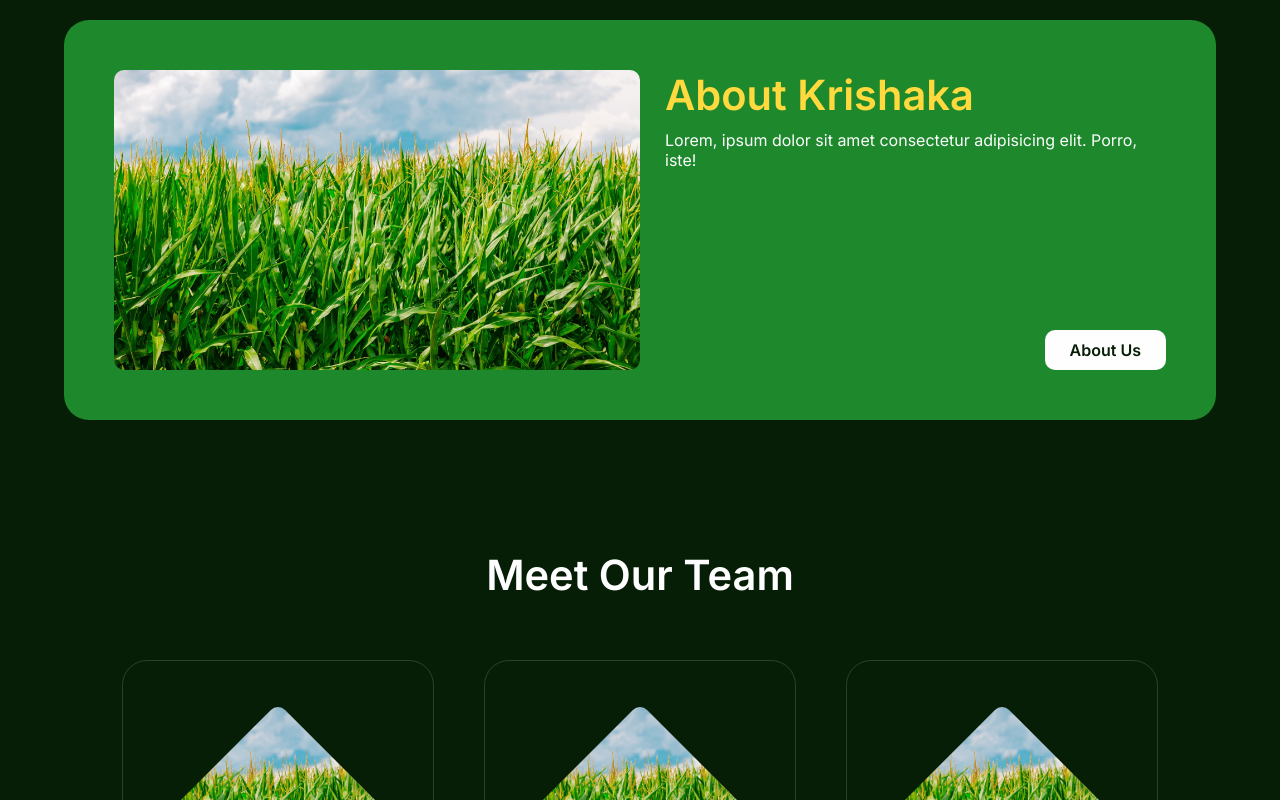
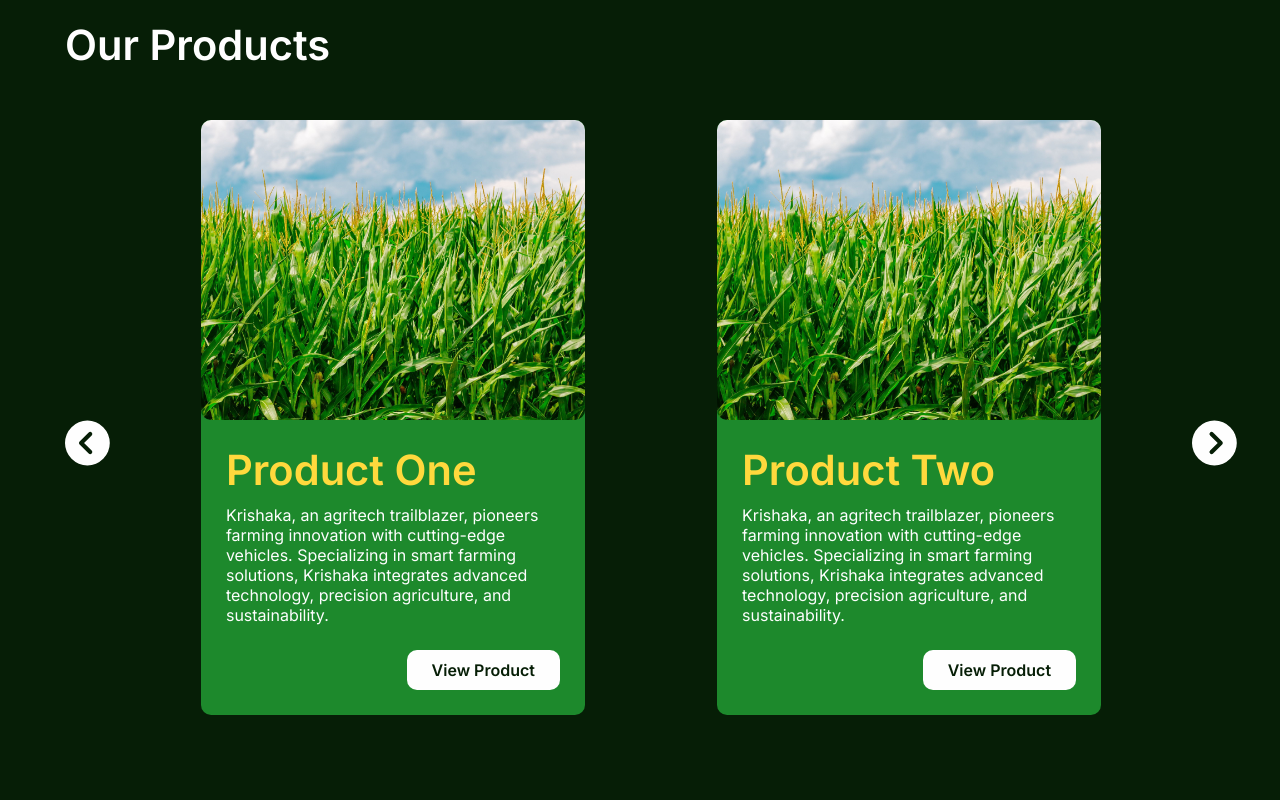
Before and after one commit to Krishaka/krishaka-remake, a Next.js app: page / in a window 1280 px wide. Shown: the part 860-1660 px from the top of the page. Built offline with nearby package versions, Linux system fonts and the light colour scheme.

Commit message:
carousal design finished, functionality left

```diff
--- a/common-data.ts
+++ b/common-data.ts
@@ -34,7 +34,34 @@ export const navList = [
   }
 ];
 
-export const productList = ["product one", "product two", "product three"];
+// export const productList = ["product one", "product two", "product three"];
+
+export const productList = [
+  {
+    productName: "product one",
+    productImg: "/images/wallpaper.jpg",
+    productDesc:
+      "Krishaka, an agritech trailblazer, pioneers farming innovation with cutting-edge vehicles.\
+      Specializing in smart farming solutions, Krishaka integrates advanced technology, precision\
+      agriculture, and sustainability."
+  },
+  {
+    productName: "product two",
+    productImg: "/images/wallpaper.jpg",
+    productDesc:
+      "Krishaka, an agritech trailblazer, pioneers farming innovation with cutting-edge vehicles.\
+      Specializing in smart farming solutions, Krishaka integrates advanced technology, precision\
+      agriculture, and sustainability."
+  },
+  {
+    productName: "product three",
+    productImg: "/images/wallpaper.jpg",
+    productDesc:
+      "Krishaka, an agritech trailblazer, pioneers farming innovation with cutting-edge vehicles.\
+      Specializing in smart farming solutions, Krishaka integrates advanced technology, precision\
+      agriculture, and sustainability."
+  }
+];
 
 export const socialIconsList = [
   { iconName: "instagram", Icon: BsInstagram, link: "/" },
--- a/components/link-cta-btn/styles.ts
+++ b/components/link-cta-btn/styles.ts
@@ -10,4 +10,5 @@ export const linkCtaBtnCss = css`
   outline: none;
   padding: var(--padding-small) var(--padding-mid);
   width: fit-content;
+  text-align: center;
 `;
--- a/modules/footer/footer-site-links/footer-product-links.tsx
+++ b/modules/footer/footer-site-links/footer-product-links.tsx
@@ -4,10 +4,11 @@ import { footerColHeaderCss } from "@/modules/footer/styles";
 import Link from "next/link";
 
 export default function FooterProductsList() {
-  const productListMapper = (product: string, index: number) => {
+  const productListMapper = (product: (typeof productList)[0], index: number) => {
+    const { productName } = product;
     return (
-      <Link href={`/products/${product.replace(/ /g, "-")}`} key={`product-item-${index}`} css={footerListLinkCss}>
-        {product}
+      <Link href={`/products/${productName.replace(/ /g, "-")}`} key={`product-item-${index}`} css={footerListLinkCss}>
+        {productName}
       </Link>
     );
   };
--- a/modules/home-page/home-banner/index.tsx
+++ b/modules/home-page/home-banner/index.tsx
@@ -3,6 +3,7 @@ import CompWrapper from "@/components/comp-wrapper";
 import ImageWrapper from "@/components/image-wrapper";
 import LinkCtaBtn from "@/components/link-cta-btn";
 import {
+  bannerCtaBtnCss,
   bannerCtaContainerCss,
   bannerHeaderCss,
   bannerProductsImgCss,
@@ -22,7 +23,9 @@ export default function HomePageBanner() {
         <h2 css={homeBannerBriefCss}>{companyBrief}</h2>
         <div css={bannerCtaContainerCss}>
           <span className="cta-info">Check out our latest products</span>
-          <LinkCtaBtn link="products">Our Products</LinkCtaBtn>
+          <LinkCtaBtn link="products" extraStyles={bannerCtaBtnCss}>
+            Our Products
+          </LinkCtaBtn>
         </div>
       </main>
     </CompWrapper>
--- a/modules/home-page/home-banner/styles.ts
+++ b/modules/home-page/home-banner/styles.ts
@@ -46,6 +46,7 @@ export const homeBannerBriefCss = css`
   font-weight: 400;
   margin-bottom: var(--padding-normal);
   line-height: var(--line-height-extra);
+  font-size: var(--font-size-icon);
 `;
 
 export const bannerCtaContainerCss = css`
@@ -56,3 +57,7 @@ export const bannerCtaContainerCss = css`
     font-size: var(--font-size-icon);
   }
 `;
+
+export const bannerCtaBtnCss = css`
+  font-size: var(--font-size-small);
+`;
--- /dev/null
+++ b/modules/home-page/home-carousal/index.tsx
@@ -0,0 +1,77 @@
+import { productList } from "@/common-data";
+import ProductCard from "@/modules/home-page/home-carousal/product-card";
+import {
+  carousalArrowCss,
+  carousalContainerCss,
+  carousalTrackCss,
+  carousalWrapperCss,
+  homeCarousalCss,
+  itemCounterCss
+} from "@/modules/home-page/home-carousal/styles";
+import { commonHeaderCss } from "@/styles/common-styles";
+import { useEffect, useRef, useState } from "react";
+import { FaCircleChevronLeft, FaCircleChevronRight } from "react-icons/fa6";
+
+export default function HomeCarousal() {
+  const carousalItemNum = useRef<number>(productList.length);
+  const carousalRef = useRef<HTMLDivElement>(null);
+  const trackRef = useRef<HTMLDivElement>(null);
+  const [itemNum, setItemNum] = useState<number>(1);
+
+  const scrollLength = useRef<number>(0);
+  useEffect(() => {
+    const track = trackRef.current;
+    scrollLength.current = (track?.scrollWidth ?? 0) / carousalItemNum.current;
+    const resizeHandler = () => {
+      scrollLength.current = (track?.scrollWidth ?? 0) / carousalItemNum.current;
+    };
+    addEventListener("resize", resizeHandler);
+
+    return () => removeEventListener("resize", resizeHandler);
+  }, [itemNum]);
+
+  const clickHandler = (num: number) => {
+    return function returnHandler() {
+      const carousal = carousalRef.current;
+      const scrollNum = scrollLength.current ?? 0;
+      if (carousal) {
+        setItemNum(itemNum + num * 1);
+        carousal.scrollTo({
+          left: carousal.scrollLeft + num * scrollNum,
+          behavior: "smooth"
+        });
+      }
+    };
+  };
+  const carousalMapper = (product: (typeof productList)[0], index: number) => {
+    const { productDesc, productImg, productName } = product;
+    return (
+      <ProductCard
+        cardCtaText="View Product"
+        cardDesc={productDesc}
+        cardHeading={productName}
+        imgSrc={productImg}
+        key={`product-item-` + index}
+        name={"product-item-" + index}
+      />
+    );
+  };
+  return (
+    <div css={homeCarousalCss}>
+      <h2 css={commonHeaderCss("var(--color-text-default)")}>Our Products</h2>
+      <div css={carousalWrapperCss}>
+        <FaCircleChevronLeft css={carousalArrowCss} className="arrow left-arrow" onClick={clickHandler(-1)} />
+        <div css={carousalContainerCss} ref={carousalRef}>
+          <div css={carousalTrackCss(carousalItemNum.current)} ref={trackRef}>
+            {productList.map(carousalMapper)}
+          </div>
+        </div>
+        <FaCircleChevronRight css={carousalArrowCss} className="arrow right-arrow" onClick={clickHandler(1)} />
+      </div>
+      <div css={itemCounterCss}>
+        <span>{itemNum}</span>
+        <span> / {carousalItemNum.current}</span>
+      </div>
+    </div>
+  );
+}
--- /dev/null
+++ b/modules/home-page/home-carousal/product-card/index.tsx
@@ -0,0 +1,28 @@
+import ImageWrapper from "@/components/image-wrapper";
+import LinkCtaBtn from "@/components/link-cta-btn";
+import {
+  productCardBtnCss,
+  productCardContainerCss,
+  productCardDescCss,
+  productCardHeading,
+  productCardImgCss,
+  productCardTextWrapperCss
+} from "@/modules/home-page/home-carousal/product-card/styles";
+import { ProductCardProps } from "@/modules/home-page/home-carousal/product-card/types";
+import { commonHeaderCss } from "@/styles/common-styles";
+
+export default function ProductCard(props: ProductCardProps) {
+  const { cardCtaText, cardDesc, cardHeading, imgSrc, extraStyles, name } = props;
+  return (
+    <div css={[productCardContainerCss, extraStyles]} className={name}>
+      <ImageWrapper alt="-" src={imgSrc} extraStyles={productCardImgCss} />
+      <div css={productCardTextWrapperCss}>
+        <h2 css={[commonHeaderCss(), productCardHeading]}>{cardHeading}</h2>
+        <p css={productCardDescCss}>{cardDesc}</p>
+        <LinkCtaBtn link={`product/${cardHeading.replace(/ /g, "-")}`} extraStyles={productCardBtnCss}>
+          {cardCtaText}
+        </LinkCtaBtn>
+      </div>
+    </div>
+  );
+}
--- /dev/null
+++ b/modules/home-page/home-carousal/product-card/styles.ts
@@ -0,0 +1,87 @@
+import { mediaQuery } from "@/styles/media-query";
+import { css } from "@emotion/react";
+
+export const productCardContainerCss = css`
+  width: 30vw;
+  display: flex;
+  flex-direction: column;
+  background-color: var(--color-bg-primary);
+  border-radius: var(--bor-rad-small);
+  gap: var(--padding-mid);
+  ${mediaQuery.miniDesktop} {
+    width: 90%;
+  }
+  ${mediaQuery.tablet} {
+    gap: var(--scrollbar-width);
+  }
+
+  ${mediaQuery.mobile} {
+    padding: 0;
+  }
+`;
+
+export const productCardHeading = css`
+  text-transform: capitalize;
+  ${mediaQuery.mobile} {
+    font-weight: 800;
+    letter-spacing: 1.5px;
+  }
+`;
+
+export const productCardImgCss = css`
+  height: 300px;
+  width: 100%;
+  border-radius: var(--bor-rad-small);
+  overflow: hidden;
+  flex-shrink: 0;
+  img {
+    object-fit: cover;
+  }
+  ${mediaQuery.tablet} {
+    width: 100%;
+  }
+  ${mediaQuery.mobile} {
+    height: 25vh;
+  }
+  ${mediaQuery.mobileLandscape} {
+    --height: 60vh;
+    height: var(--height);
+    min-height: var(--height);
+  }
+`;
+
+export const productCardTextWrapperCss = css`
+  display: flex;
+  flex-direction: column;
+  width: 100%;
+  padding: 0 var(--padding-mid) var(--padding-mid) var(--padding-mid);
+  ${mediaQuery.tablet} {
+    padding: calc(var(--padding-small) + var(--scrollbar-width));
+  }
+  ${mediaQuery.mobile} {
+    padding: var(--padding-small);
+  }
+`;
+
+export const productCardDescCss = css`
+  margin-bottom: var(--padding-mid);
+  ${mediaQuery.mobile} {
+    margin-bottom: var(--padding-small);
+    text-align: justify;
+    hyphens: auto;
+  }
+`;
+
+export const productCardBtnCss = css`
+  align-self: flex-end;
+  margin-top: auto;
+  ${mediaQuery.tablet} {
+    align-self: center;
+  }
+  ${mediaQuery.mobile} {
+    background-color: transparent;
+    border: 1px solid var(--color-text-default);
+    color: var(--color-text-default);
+    padding: var(--scrollbar-width) var(--padding-small);
+  }
+`;
--- /dev/null
+++ b/modules/home-page/home-carousal/product-card/types.ts
@@ -0,0 +1,10 @@
+import { SerializedStyles } from "@emotion/react";
+
+export interface ProductCardProps {
+  imgSrc: string;
+  cardHeading: string;
+  cardDesc: string;
+  cardCtaText: string;
+  name: string;
+  extraStyles?: SerializedStyles;
+}
--- /dev/null
+++ b/modules/home-page/home-carousal/styles.ts
@@ -0,0 +1,76 @@
+import { mediaQuery } from "@/styles/media-query";
+import { css } from "@emotion/react";
+
+export const homeCarousalCss = css`
+  margin-bottom: var(--padding-page-dw);
+  user-select: none;
+`;
+
+export const carousalWrapperCss = css`
+  display: flex;
+  align-items: center;
+  margin-top: var(--padding-normal);
+  justify-content: space-between;
+  ${mediaQuery.miniDesktop} {
+    justify-content: center;
+  }
+`;
+
+export const carousalContainerCss = css`
+  overflow-x: scroll;
+  width: fit-content;
+  margin: 0 var(--padding-mid);
+  ::-webkit-scrollbar {
+    background-color: var(--color-off-gray);
+    height: 1px;
+  }
+  ${mediaQuery.miniDesktop} {
+    width: var(--carosual-mid-width);
+    ::-webkit-scrollbar {
+      height: 0px;
+    }
+  }
+  ${mediaQuery.tablet} {
+    width: 60vw;
+    margin: 0 var(--padding-small);
+  }
+  ${mediaQuery.mobile} {
+    width: 70vw;
+    margin: 0 var(--scrollbar-width);
+  }
+`;
+
+export const carousalTrackCss = (colNum: number) => css`
+  --items-on-screen: 2;
+  display: grid;
+  place-items: center;
+  grid-template-columns: repeat(${colNum}, 1fr);
+  width: calc(${colNum} * (100% / var(--items-on-screen)));
+  margin-bottom: var(--padding-normal);
+  ${mediaQuery.miniDesktop} {
+    --items-on-screen: 1;
+  }
+`;
+
+export const itemCounterCss = css`
+  display: none;
+  ${mediaQuery.miniDesktop} {
+    margin: auto;
+    display: block;
+    width: 100%;
+    text-align: center;
+    color: var(--color-bg-secondary);
+    font-size: var(--font-size-small);
+  }
+`;
+
+export const carousalArrowCss = css`
+  font-size: var(--padding-normal);
+  cursor: pointer;
+  ${mediaQuery.mobile} {
+    font-size: var(--font-size-icon);
+  }
+  &.inactive {
+    background-color: red;
+  }
+`;
--- a/modules/home-page/index.tsx
+++ b/modules/home-page/index.tsx
@@ -2,6 +2,7 @@ import CompWrapper from "@/components/comp-wrapper";
 import ContactSnippetBanner from "@/components/contact-snippet-banner";
 import HomeAbout from "@/modules/home-page/home-about";
 import HomePageBanner from "@/modules/home-page/home-banner";
+import HomeCarousal from "@/modules/home-page/home-carousal";
 import HomeTeam from "@/modules/home-page/home-team";
 import { commonPageContainerCss, commonPageWrapperCss } from "@/styles/common-styles";
 
@@ -15,6 +16,7 @@ export default function HomePageModule() {
         wrapperStyles={commonPageWrapperCss}
         innerElemExtraStyles={commonPageContainerCss}
       >
+        <HomeCarousal />
         <HomeAbout />
         <HomeTeam />
         <ContactSnippetBanner />
--- a/styles/global-styles.ts
+++ b/styles/global-styles.ts
@@ -4,7 +4,7 @@ import { Inter } from "next/font/google";
 
 const inter = Inter({
   subsets: ["latin"],
-  weight: ["400", "600"]
+  weight: ["400", "600", "800"]
 });
 
 export const globalStylesCss = css`
@@ -29,6 +29,7 @@ export const globalStylesCss = css`
     --footer-grid-col-width: 275px;
     --banner-img-height: 350px;
     --line-height-extra: 1.5em;
+    --carosual-mid-width: 500px;
 
     --color-bg-primary: #1d892c;
     --color-bg-secondary: #ffd93d;
```
